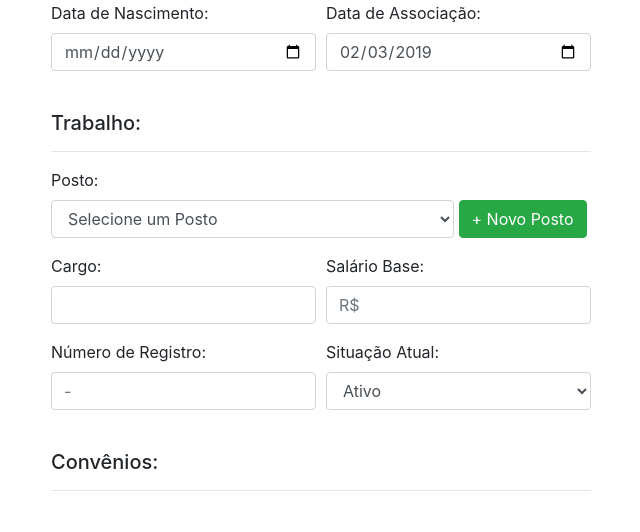
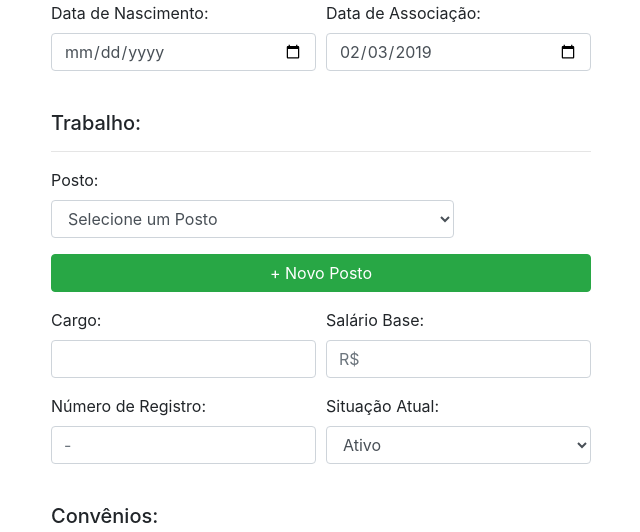
Before and after one commit to LeoSantander/SistemaSFB, a PHP site: page /associado in a window 1280 px wide. Shown: the part 484-1016 px from the top of the page, without its empty margins (319-959 px from the left). Run offline with PHP 8.4, Linux system fonts and the light colour scheme; the visitor is signed in with stand-in values (Sample User, id 1); data that the repository does not hold is empty; some libraries are stand-ins or nearby versions.

Commit message:
Correção Associados - botao Novo Posto

```diff
--- a/App/Views/associado/cadastro.php
+++ b/App/Views/associado/cadastro.php
@@ -65,7 +65,7 @@
                         </select>
                     </div>
 
-                    <div class="form-group">
+                    <div class="form-group col-md">
                         <a class="btn btn-success btn-block" href="#" data-toggle="modal" data-placement="bottom" data-target="#myModal1" aria-hidden="true">+ Novo Posto</a>
                     </div>
                 </div>
```
